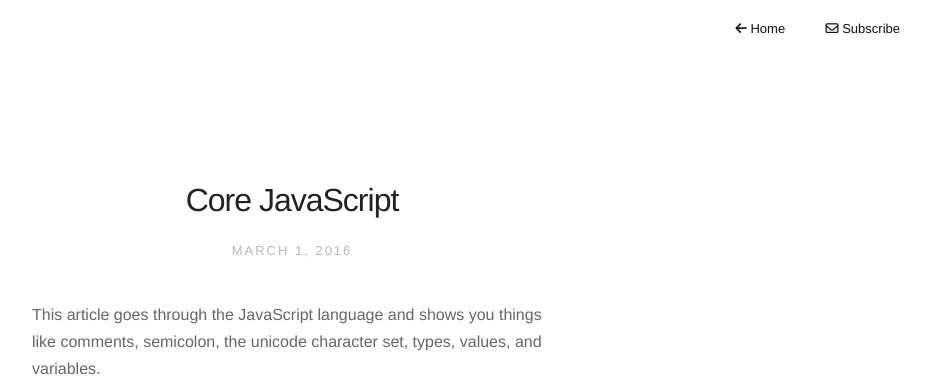
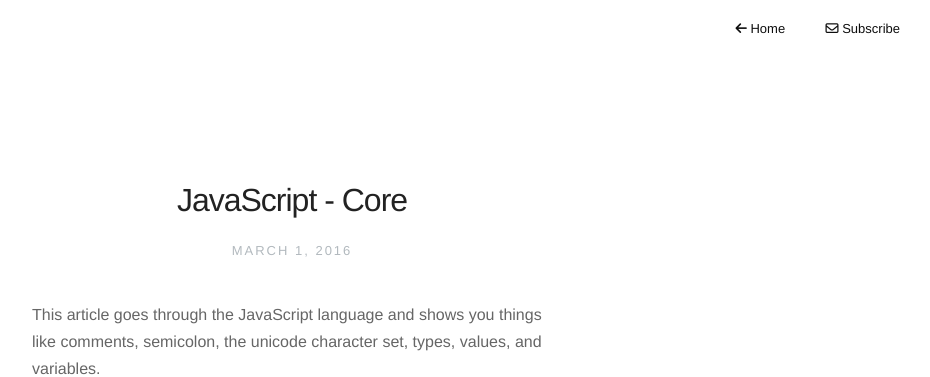
Before and after one commit to develdoe/develdoe.github.io, a Jekyll site: the page built from _posts/2016-03-01-JavaScript-Core.markdown, in a window 1280 px wide and 900 px high. Shown: the top 377 px of the window, without its empty margins (348-1278 px from the left). Built offline with Jekyll 4.4.1, drawn with Linux system fonts in a browser that asks for light colours; nearby versions of some CDN libraries; comment, search, counter and statistics services are not loaded.

```diff
--- a/_posts/2016-03-01-JavaScript-Core.markdown
+++ b/_posts/2016-03-01-JavaScript-Core.markdown
@@ -1,6 +1,6 @@
 ---
 date: 2016-03-01T10:18:00.000Z
-title: Core JavaScript
+title: 'JavaScript - Core '
 description: >-
   This article goes through the JavaScript language and shows you things like
   comments, semicolon, the unicode character set, types, values, and variables.
```
